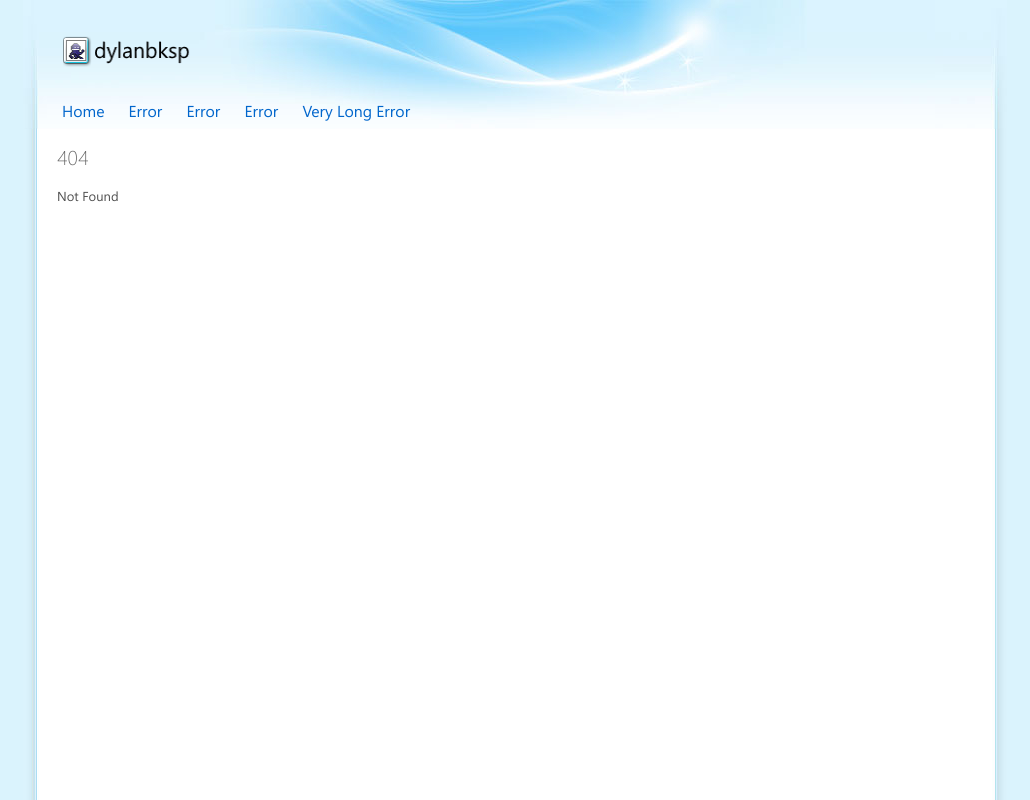
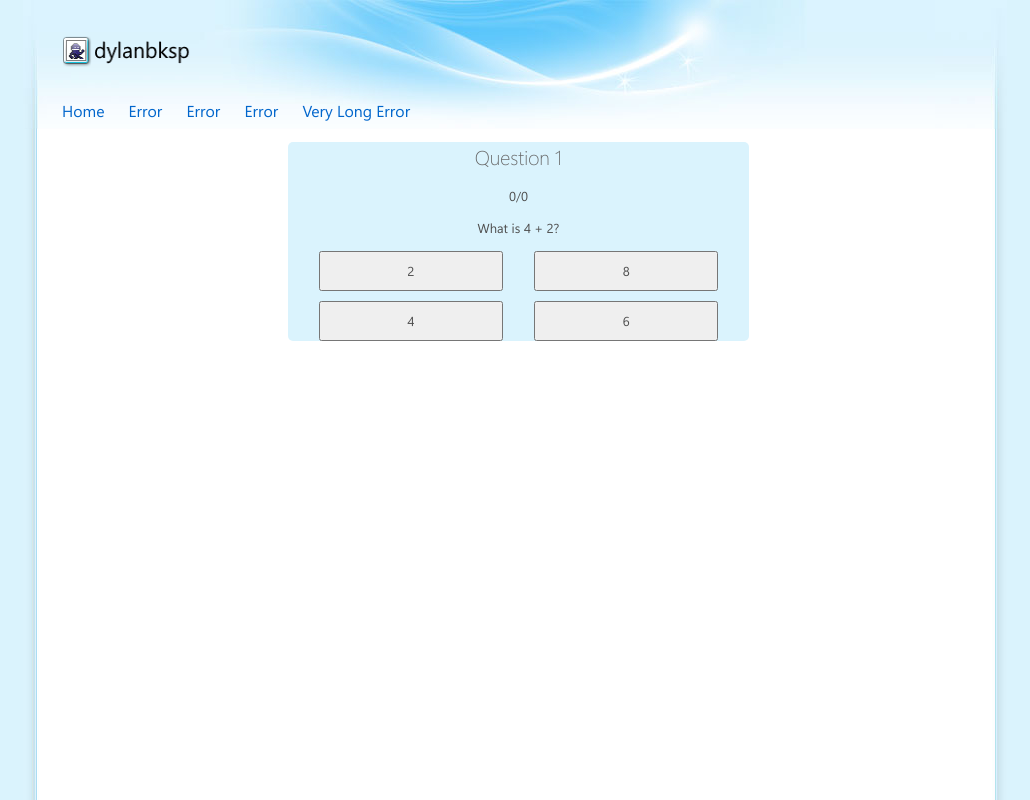
Before and after one commit to dylanbksp/dylanbksp.github.io, a SvelteKit app: page /quiztest in a window 1280 px wide. Before the commit this address had no page. Shown: the top 800 px of the page, without its empty margins (125-1155 px from the left). Built offline with nearby package versions, Linux system fonts and the light colour scheme.

Commit message:
WIP Quiz element

```diff
--- a/package.json
+++ b/package.json
@@ -27,7 +27,7 @@
 		"svelte-check": "^3.6.0",
 		"typescript": "^5.0.0",
 		"typescript-eslint": "^8.0.0",
-		"vite": "^5.0.3"
+		"vite": "^5.4.18"
 	},
 	"type": "module"
 }
--- a/src/routes/+layout.js
+++ b/src/routes/+layout.js
@@ -1 +1,2 @@
 export const prerender = true;
+export const ssr = false;
--- /dev/null
+++ b/src/routes/quiztest/+page.svelte
@@ -0,0 +1,9 @@
+<script>
+    import Quiz from "./Quiz.svelte";
+
+    let testQuestions = [["What is 4 + 2?", "6", "4", "2", "8"],
+                         ["What is 1 + 1?", "2", "5", "0", "1"],
+                         ["Which fruit is yellow?", "Banana", "Orange", "Grape", "Lime"]];
+</script>
+
+<Quiz questionBank={testQuestions}/>
--- /dev/null
+++ b/src/routes/quiztest/Quiz.svelte
@@ -0,0 +1,74 @@
+<script lang="ts">
+    // Function to apply the Fisher-Yates Shuffle
+    function shuffle(array: any[]) {
+
+        // Iterate over the array in reverse order
+        for (let i = array.length - 1; i > 0; i--) {
+
+            // Generate Random Index
+            const j = Math.floor(Math.random() * (i + 1));
+
+            // Swap elements
+            [array[i], array[j]] = [array[j], array[i]];
+        }
+        return array;
+    }
+
+    export let questionBank: string[][];
+
+    let questionNum = 0;
+
+    let questionOrder = shuffle(questionBank);
+
+    $: question = questionOrder[questionNum][0];
+
+    $: correctAnswer = questionOrder[questionNum][1];
+
+    $: questionAnswers = shuffle(questionOrder[questionNum].slice(1));
+
+    let correctNum = 0;
+
+    function checkAnswer(answer: string) {
+        if (answer == correctAnswer) {
+            correctNum++;
+        }
+        questionNum++;
+    }
+</script>
+
+<div id="quiz-container">
+    <h1 id="question-counter">Question {questionNum + 1}</h1>
+
+    <p>{correctNum}/{questionNum}</p>
+
+    <p id=question>{question}</p>
+
+    <div id=answers>
+        {#each questionAnswers as answer}
+            <button type="button" on:click={() => checkAnswer(answer)}>{answer}</button>
+        {/each}
+    </div>
+</div>
+
+<style>
+    #quiz-container {
+        background-color: #DAF3FD;
+        border-radius: 5px;
+        margin: 0 25%;
+    }
+    #quiz-container > * {
+        text-align: center;
+    }
+    #answers {
+        margin: auto;
+        display: flex;
+        justify-content: space-evenly;
+        align-content: space-around;
+        flex-wrap: wrap;
+        row-gap: 10px;
+    }
+    #answers > * {
+        width: 40%;
+        height: 40px;
+    }
+</style>
```
Also changed, not shown: 1 other file (tests, documents, lock files or other folders).
